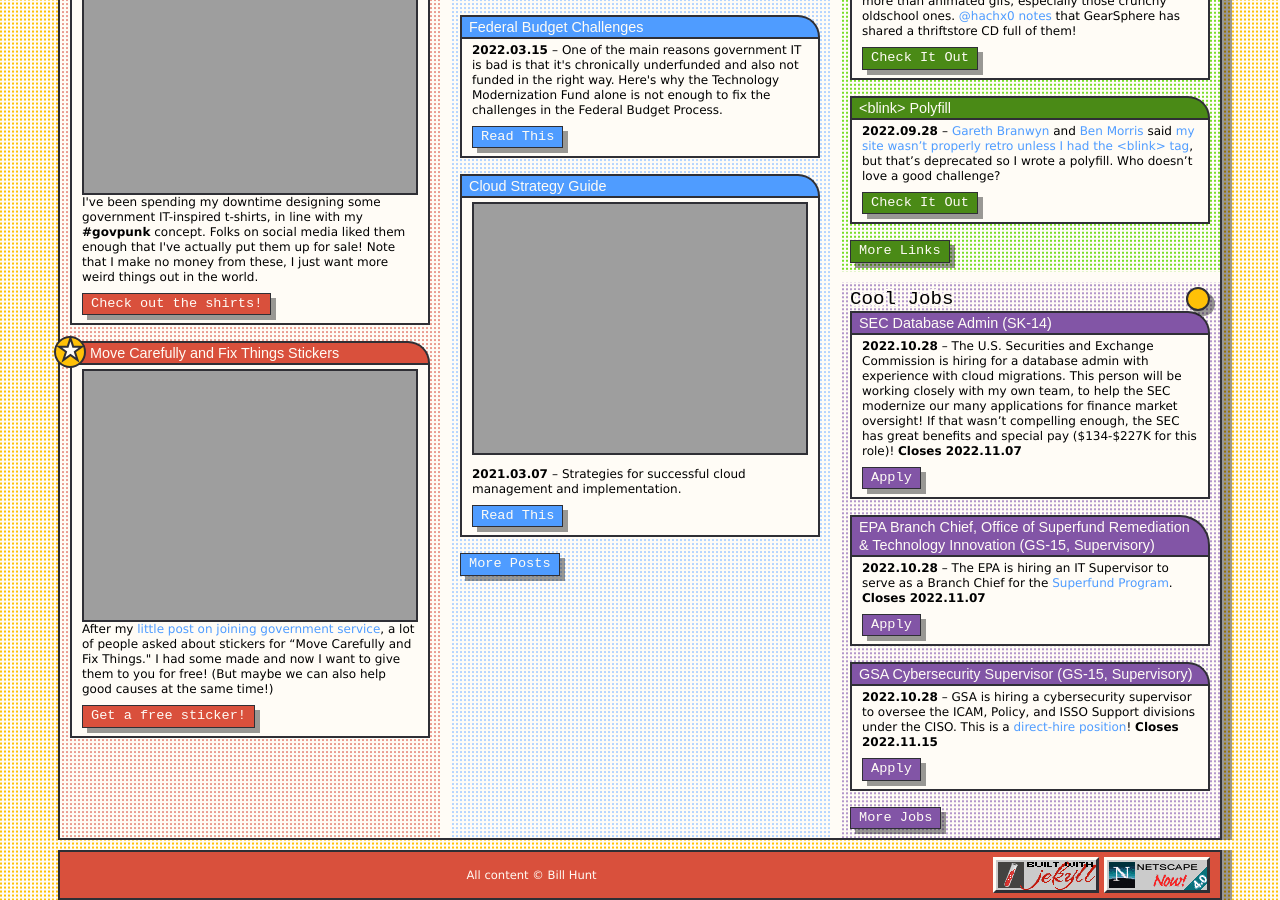
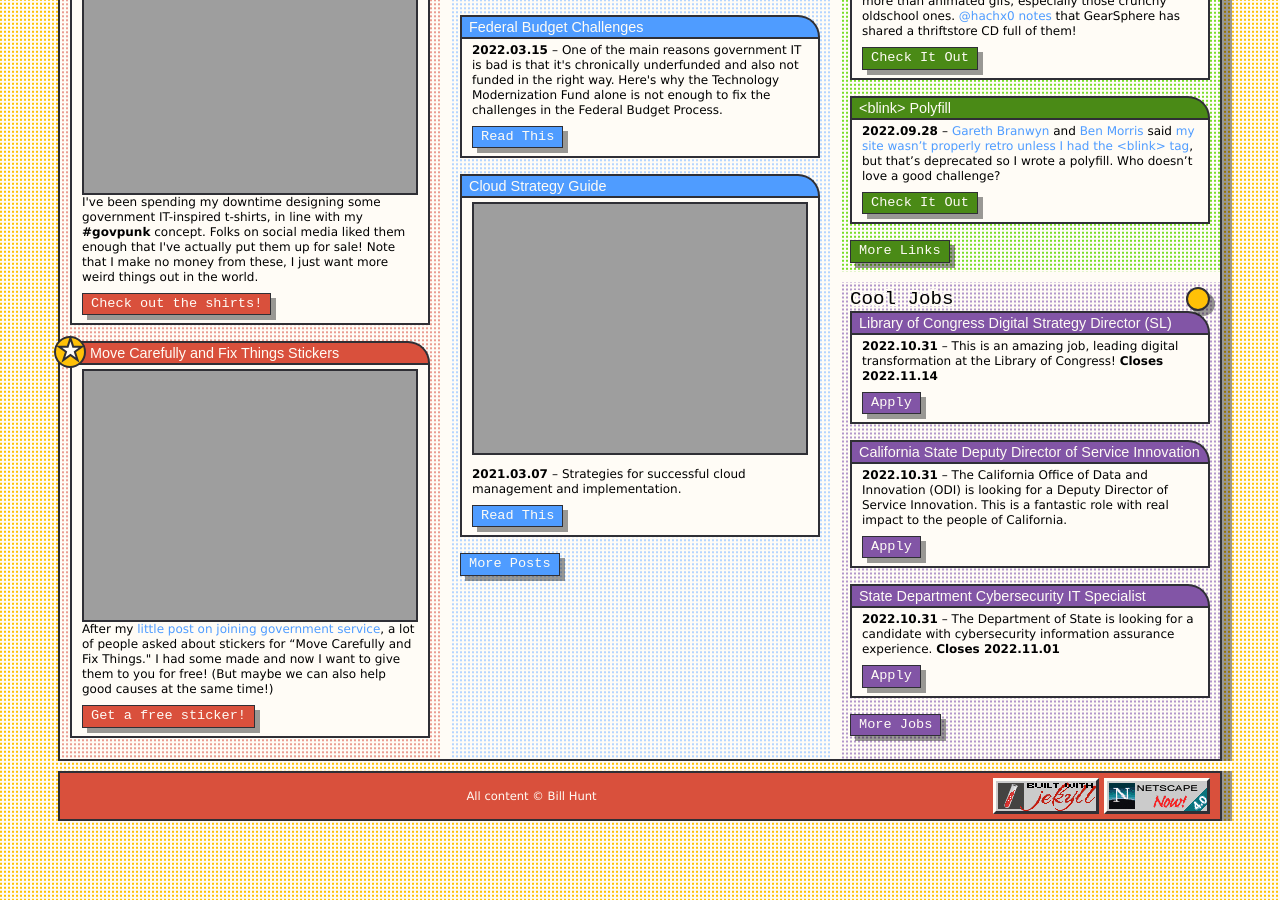
Before and after one commit to krusynth/billhunt.dev, a Jekyll site: the page built from index.md, in a window 1280 px wide and 900 px high, scrolled down 583 px. Built offline with Jekyll 4.4.1, drawn with Linux system fonts in a browser that asks for light colours; some web fonts are replaced.

Commit message:
Update content

```diff
--- a/_data/jobs.yml
+++ b/_data/jobs.yml
@@ -1,3 +1,21 @@
+- title: Library of Congress Digital Strategy Director (SL)
+  url: https://www.usajobs.gov/job/686004100
+  date: 2022-10-31
+  closes: 2022-11-14
+  content: This is an amazing job, leading digital transformation at the Library of Congress!
+
+- title: California State Deputy Director of Service Innovation
+  url: https://innovation.ca.gov/join-us/deputy-director-service-innovation/
+  date: 2022-10-31
+  closes:
+  content: The California Office of Data and Innovation (ODI) is looking for a Deputy Director of Service Innovation. This is a fantastic role with real impact to the people of California.
+
+- title: State Department Cybersecurity IT Specialist
+  url: https://www.usajobs.gov/job/685381500
+  date: 2022-10-31
+  closes: 2022-11-01
+  content: The Department of State is looking for a candidate with cybersecurity information assurance experience.
+
 - title: SEC Database Admin (SK-14)
   url: https://www.usajobs.gov/GetJob/ViewDetails/686276400
   date: 2022-10-28
@@ -64,12 +82,6 @@
   closes:
   content: The Baltimore Digital Service has a bunch of open roles right now, including for their Director, Product Manager, Lead Developer, and Lead UX Designer!
 
-- title: HHS Digital Strategy Officer (SL)
-  url: https://www.usajobs.gov/job/682019900
-  date: 2022-10-14
-  closes: 2022-10-24
-  content: The Centers for Medicare & Medicaid Services (CMS) is hiring a Digital Strategy Officer to execute on their digital transformation. This is an amazing team to join!
-
 - title: Social Security Executive Advisor for IT Transformation (SL)
   url: https://www.usajobs.gov/job/683007400
   date: 2022-10-14
```
